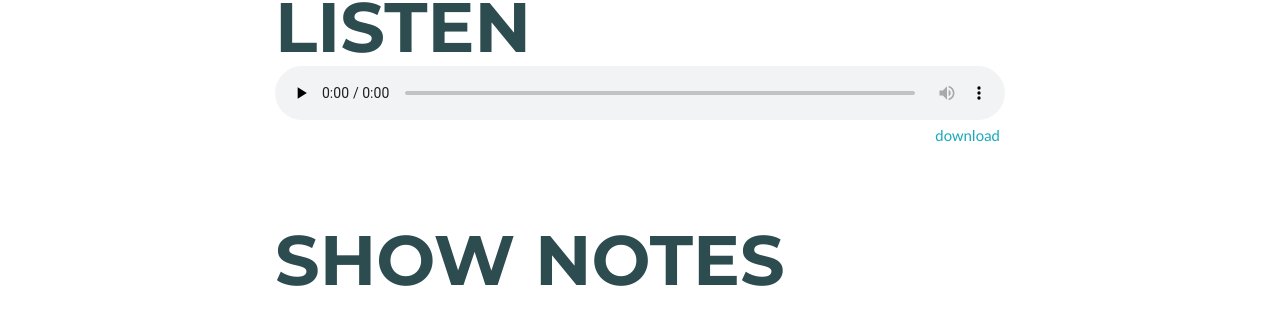
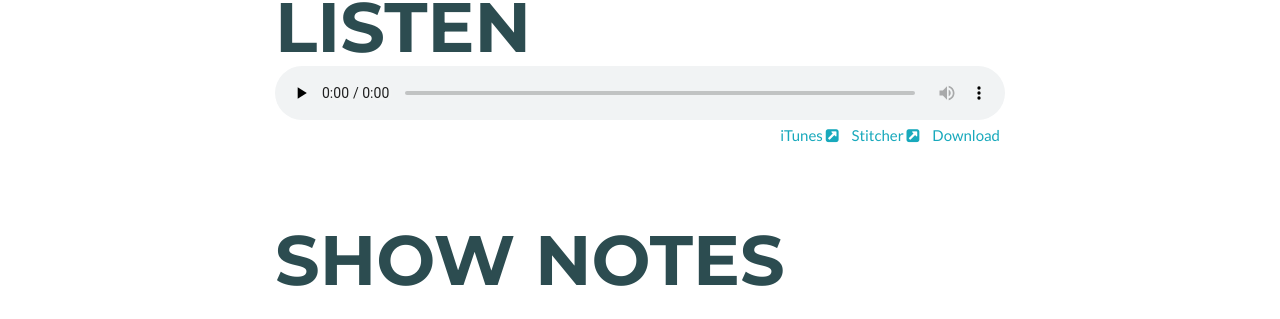
Before and after one commit to refined-bits/refinedbitspodcast.com, a Jekyll site: the page built from _posts/2014-11-11-aaron-crandall.md, in a window 1280 px wide and 900 px high, scrolled down 1081 px. Shown: the part 134-453 px from the top of the window. Built offline with Jekyll 4.4.1, drawn with Linux system fonts in a browser that asks for light colours.

Commit message:
iTunes and Stitcher links from episode pages.

```diff
--- a/_includes/episode.html
+++ b/_includes/episode.html
@@ -21,7 +21,9 @@
     </audio>
     <div class="get-audio">
       <ul class="list-inline">
-        <li><a href="{{include.episode.audio.src}}">download</a></li>
+        <li><a href="https://itunes.apple.com/us/podcast/refined-bits-podcast/id953324342">iTunes <i class="fa fa-external-link-square"></i></a></li>
+        <li><a href="http://app.stitcher.com/browse/feed/58208/details">Stitcher <i class="fa fa-external-link-square"></i></a></li>
+        <li><a href="{{include.episode.audio.src}}">Download</a></li>
       </ul>
     </div>
   </section>
```
